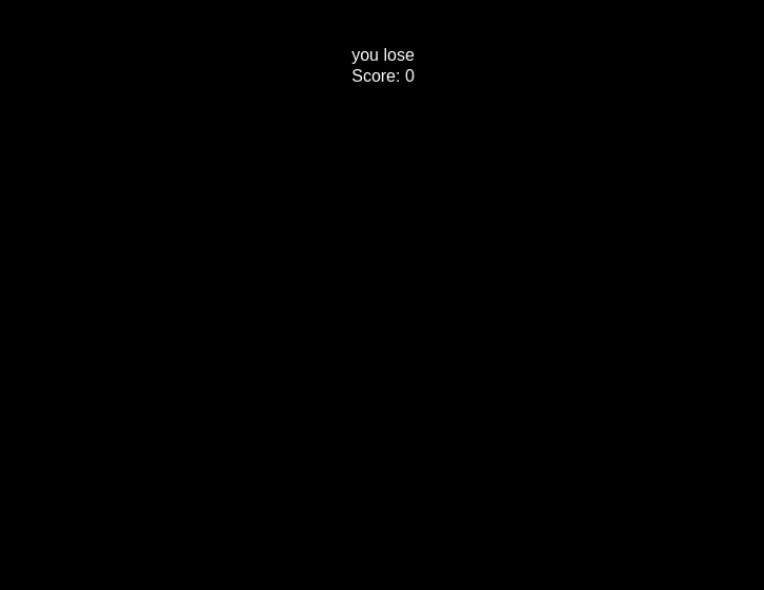
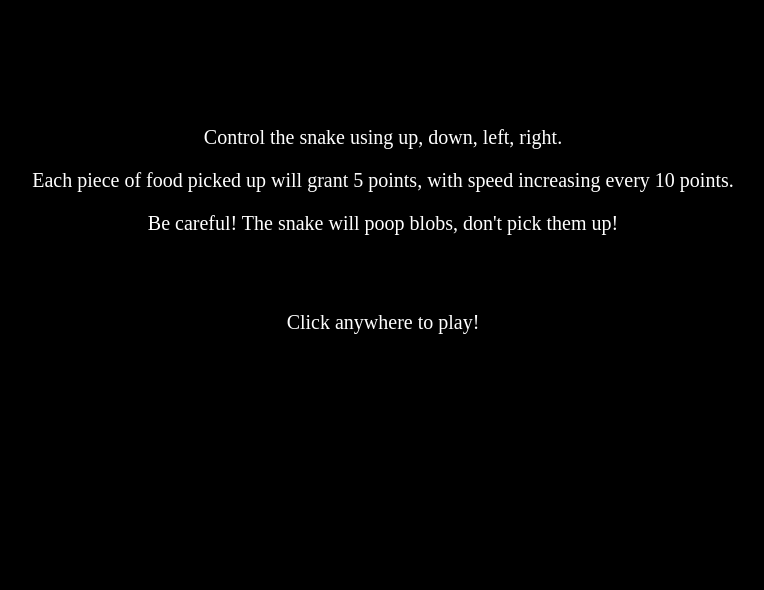
Before and after one commit to Zertuk/snake_clone, a plain HTML site: page index.html in a window 1280 px wide. Shown: the whole page, without its empty margins (257-1021 px from the left). Drawn offline with Linux system fonts and the light colour scheme.

Commit message:
added snake poop blob mechanic and title screen

```diff
--- a/game.js
+++ b/game.js
@@ -1,5 +1,6 @@
-window.onload = function() {
-
+window.onclick = function() {
+	var div = document.getElementById("titlePage");
+	div.parentNode.removeChild(div);
 	var canvas = document.createElement('canvas'),
 	ctx = canvas.getContext('2d');
 	score = 0;
@@ -15,7 +16,7 @@ window.onload = function() {
 	}
 
 	canvas.width = 1200;
-	canvas.height = 550;
+	canvas.height = 535;
 
 	var body = document.getElementsByTagName('body')[0];
 	body.appendChild(canvas);
@@ -27,18 +28,11 @@ window.onload = function() {
 		this.play();
 		}, false);
 	mainMusic.play();
-	var mainAmbient = document.createElement('audio');
-	mainAmbient.setAttribute('src', 'ambient1.flac');
-	mainAmbient.addEventListener('ended', function() {
-		this.currentTime = 0;
-		this.play();
-		}, false);
-	mainAmbient.play();
-
 
 	map = snakeGen(map);
 	map = foodGen(map);
 	drawGame();
+
 
 	window.addEventListener('keydown', function(e) {
     if (e.keyCode === 38 && direction !== 3) {
@@ -79,26 +73,26 @@ window.onload = function() {
 			if (snake[0].x < 0 ||
 				snake[0].x >= 120 ||
 				snake[0].y < 0 ||
-				snake[0].y >= 53) {
+				snake[0].y >= 51) {
 				loser();
 				return;
 			}
 
 			if (map[snake[0].x][snake[0].y] === 1) {
-				score += 100;
+				score += 5;
 				map = foodGen(map);
+				var eatNoise = document.createElement('audio');
+				eatNoise.setAttribute('src', 'replenish.ogg');
+				eatNoise.play();
 
 				for (var i = 0; i < 5; i++) {
 				snake.push({ x: snake[snake.length - 1].x, y: snake[snake.length - 1].y});
 				map[snake[snake.length - 1].x][snake[snake.length - 2].y] = 2;
+
 				}
 
-				if ((score % 100) == 0) {
+				if ((score % 10) == 0) {
 				level += 1;
-
-				var eatNoise = document.createElement('audio');
-				eatNoise.setAttribute('src', 'replenish.ogg');
-				eatNoise.play();
 				}
 			}
 
@@ -160,7 +154,7 @@ window.onload = function() {
 	function foodGen(map)
 	{
 		var randX = Math.round(Math.random()*119),
-			randY = Math.round(Math.random()*53);
+			randY = Math.round(Math.random()*50);
 
 		while (map[randX][randY] === 2) {
 			randX = Math.round(Math.random()*19),
@@ -200,20 +194,20 @@ window.onload = function() {
 
 		ctx.clearRect(0, 0, canvas.width, canvas.height);
 
-		ctx.fillStyle = 'black';
+
 		ctx.font = '16px sans-serif';
 		ctx.fillStyle = 'white';
 
-		ctx.fillText('you lose', ((canvas.width / 2) - (ctx.measureText('you lose').width / 2)), 50);
-
-		ctx.font = '12px sans-serif white';
-
-		ctx.fillText('Score: ' + score, ((canvas.width /2 ) - (ctx.measureText('Score: ' + score).width /2 )), 70);
+		ctx.fillText('Final Points: ' + score, ((canvas.width /2 ) - (ctx.measureText('Final Points: ' + score).width /2 )), 70);
 
 		active = false;
 
 
 
+}
+	function playAgain() {
+		active = true;
+
 	}
 
 };
--- a/index.html
+++ b/index.html
@@ -8,7 +8,14 @@
 	</head>
 
 	<body>
+		<div id = "titlePage">
 
+				<p>Control the snake using up, down, left, right.</p>
+				<p>Each piece of food picked up will grant 5 points, with speed increasing every 10 points.</p>
+				<p>Be careful! The snake will poop blobs, don't pick them up!</p>
+				<br><br>
+				<p>Click anywhere to play!</p>
+		</div>
 	</body>
 
 </html>
--- a/style.css
+++ b/style.css
@@ -4,6 +4,21 @@ body {
 }
 
 canvas {
-width: 100%;
+    padding-left: 0;
+    padding-right: 0;
+    margin-left: auto;
+    margin-right: auto;
+    display: block;
+    max-width: 100%;
+}
+
+#titlePage {
+	margin-top: 10%;
+}
+
+#titlePage p {
+	color: white;
+	text-align: center;
+	font-size: 20px;
 
 }
```
